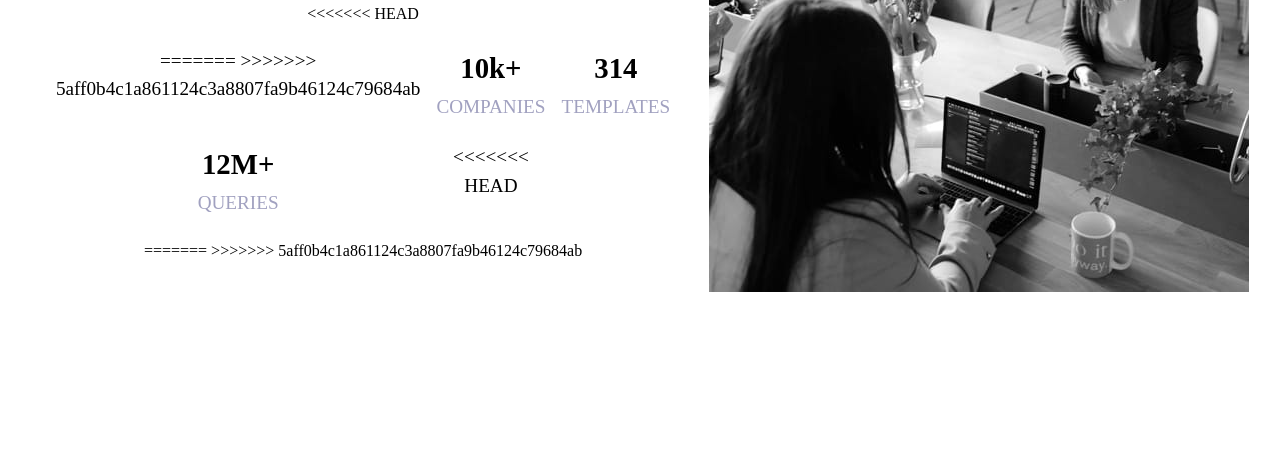
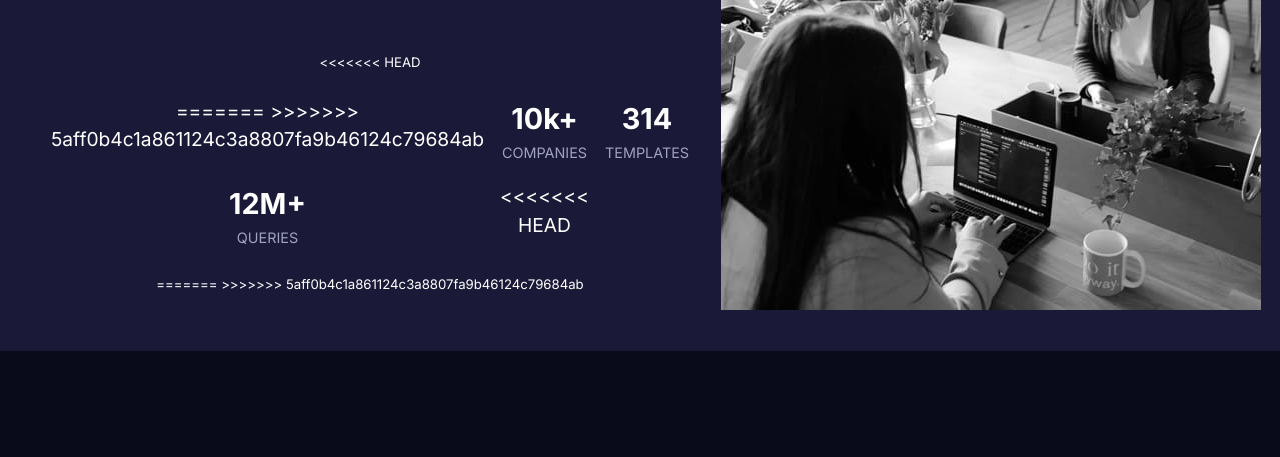
Before and after one commit to pragyajha24/stats-preview-card-component, a plain HTML site: page index.html in a window 1280 px wide. Shown: the part 343-800 px from the top of the page. Drawn offline with Linux system fonts and the light colour scheme.

Commit message:
Update style.css

```diff
--- a/style.css
+++ b/style.css
@@ -1,4 +1,4 @@
-<<<<<<< HEAD
+
 @import url("https://fonts.googleapis.com/css2?family=Inter:wght@400;700&display=swap");
 /* font-family: 'Inter', sans-serif; */
 @import url("https://fonts.googleapis.com/css2?family=Lexend+Deca&display=swap");
@@ -190,157 +190,3 @@ p {
     font-size: 1.2rem;
   }
 }
-=======
-@import url("https://fonts.googleapis.com/css2?family=Inter:wght@400;700&display=swap");
-/* font-family: 'Inter', sans-serif; */
-@import url("https://fonts.googleapis.com/css2?family=Lexend+Deca&display=swap");
-/* font-family: 'Lexend Deca', sans-serif; */
-
-:root {
-  --very-dark-blue: hsl(233, 47%, 7%);
-  --dark-desaturated-blue: hsl(244, 38%, 16%);
-  --soft-violet: hsl(277, 64%, 61%);
-  --violet-overlay: hsl(277, 100%, 30%);
-
-  --white: hsl(0, 0%, 100%);
-  --slightly-transparent-white-main: hsla(0, 0%, 100%, 0.75);
-  --slightly-transparent-white-stat: hsla(0, 0%, 100%, 0.6);
-
-  --fs-300: 0.825rem;
-  --fs-400: 0.9rem;
-  --fs-500: 1.7rem;
-  --fs-900: 2.5rem;
-
-  --font-1: "Inter", sans-serif;
-  --font-2: "Lexend Deca", sans-serif;
-}
-
-* {
-  margin: 0;
-  padding: 0;
-  box-sizing: border-box;
-}
-
-a {
-  text-decoration: none;
-}
-
-ul[role="list"],
-ol[role="list"] {
-  list-style: none;
-}
-
-p,
-h1,
-h2,
-h3,
-h4,
-h5,
-h6 {
-  overflow-wrap: break-word;
-}
-
-body {
-  line-height: 1.5;
-  -webkit-font-smoothing: antialiased;
-}
-
-img,
-picture,
-video,
-canvas,
-svg {
-  display: block;
-  max-width: 100%;
-}
-
-html:focus-within {
-  scroll-behavior: smooth;
-}
-
-html,
-body {
-  height: 100%;
-}
-
-input,
-button,
-textarea,
-select {
-  font: inherit;
-}
-
-p,
-h1,
-h2,
-h3,
-h4,
-h5,
-h6 {
-  overflow-wrap: break-word;
-}
-
-/* custom styling */
-body {
-  font-family: var(--font-1);
-  font-size: var(--fs-300);
-
-  color: var(--white);
-  background-color: var(--very-dark-blue);
-  line-height: 1.5;
-
-  /* centers everything */
-  min-height: 100vh;
-  display: grid;
-  place-content: center;
-}
-
-.card {
-  background-color: var(--dark-desaturated-blue);
-  border-radius: 1rem;
-  margin: 1rem;
-}
-
-@media (min-width: 650px) {
-
-  body{
-    overflow: hidden;
-  }
-  .card {
-    display: grid;
-    grid-template-columns: 1fr max-content;
-    padding: 2rem;
-  }
-
-  /* img {
-    src: url(./images/image-header-desktop.jpg);
-  } */
-}
-
-/* centers image in all viewport */
-.card img {
-  margin-inline: auto;
-  /* filter:sepia(1) hue-rotate(240deg) ; */
-}
-
-.card__content {
-  padding: 1.5rem 2rem;
-  display: grid;
-  gap: 1rem;
-  text-align: center;
-}
-
-.card__heading {
-  font-size: var(--fs-500);
-}
-
-.highlight {
-  color: var(--soft-violet);
-}
-
-p {
-  color: rgb(161, 161, 192);
-  font-size: var(--fs-400);
-  line-height: 1.8;
-}
->>>>>>> 5aff0b4c1a861124c3a8807fa9b46124c79684ab
```
